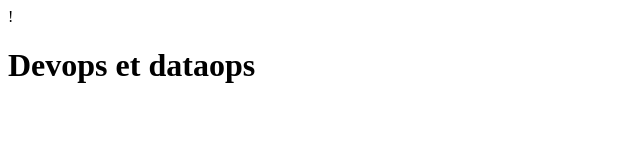
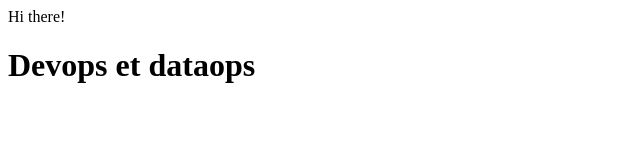
Before and after one commit to AyaEla2003/GithubTest, a plain HTML site: page index.html in a window 1280 px wide. Shown: the full height of the page, 0-640 px from the left. Drawn offline with Linux system fonts and the light colour scheme.

```diff
--- a/index.html
+++ b/index.html
@@ -1,5 +1,5 @@
 <html>
-    <div><div>!</div><h2>
+    <div><div>Hi there!</div><h2>
       <h1>Devops et dataops</h1>
     </h2>
     </div>
```
